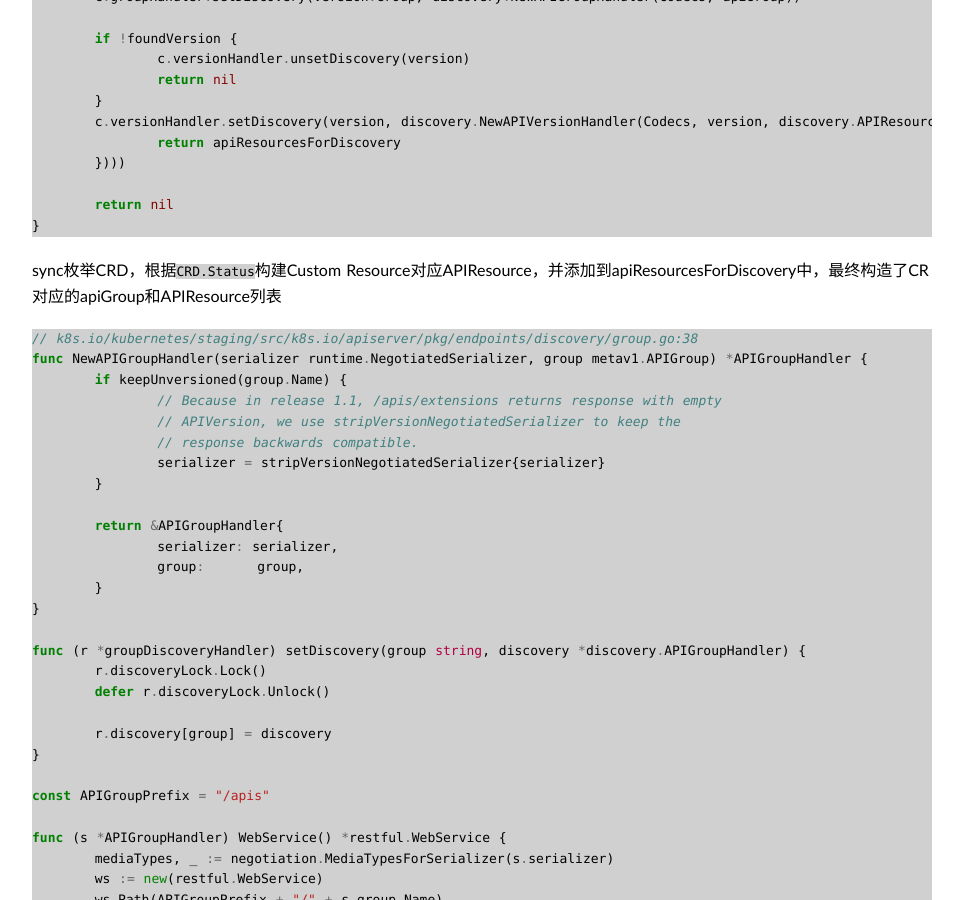
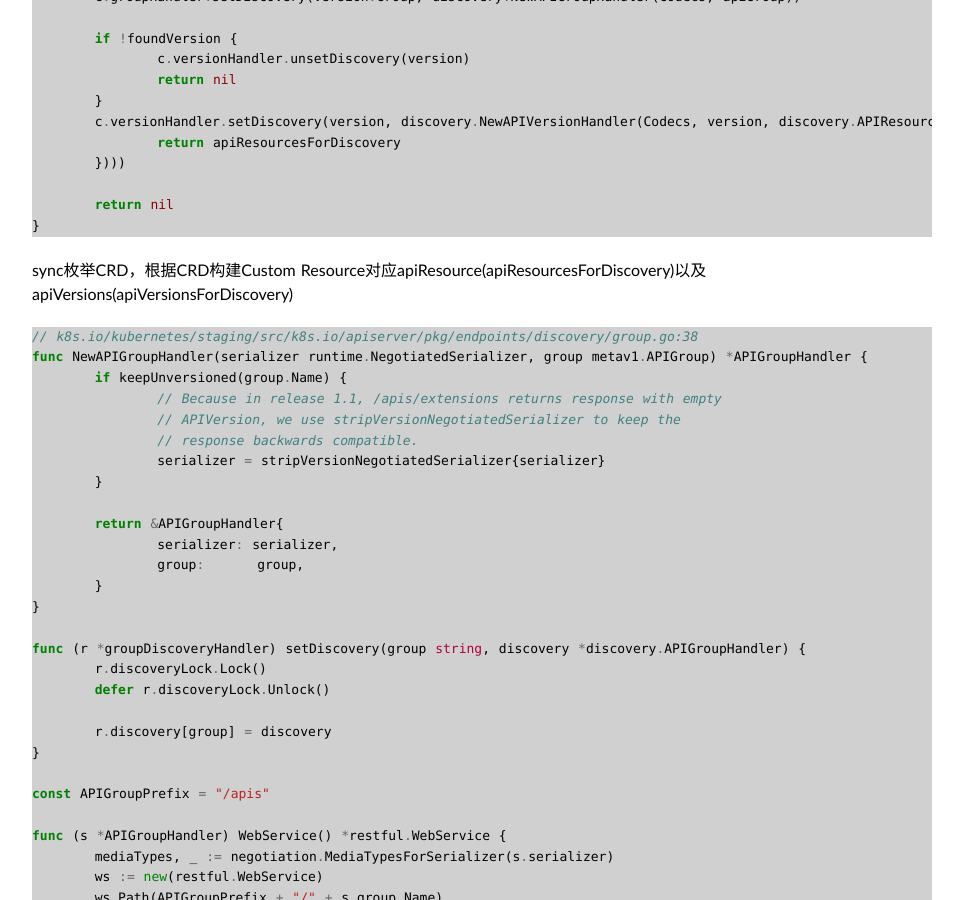
Before and after one commit to duyanghao/duyanghao.github.io, a Jekyll site: the page built from _posts/2020-12-22-kubernetes-apiExtensionsServer.md, in a window 1280 px wide and 900 px high, scrolled down 17711 px. Shown: the whole window, without its empty margins (158-1121 px from the left). Built offline with Jekyll 4.4.1, drawn with Linux system fonts in a browser that asks for light colours; some web fonts are replaced; comment, search, counter and statistics services are not loaded; some of the changed text lies outside the part shown.

Commit message:
update kubernetes extension apiserver
Signed-off-by: duyanghao <1294057873@qq.com>

````diff
--- a/_posts/2020-12-22-kubernetes-apiExtensionsServer.md
+++ b/_posts/2020-12-22-kubernetes-apiExtensionsServer.md
@@ -855,9 +855,7 @@ func (c *DiscoveryController) sync(version schema.GroupVersion) error {
 }
 ```
 
-sync枚举CRD，根据`CRD.Status`构建Custom Resource对应APIResource，并添加到apiResourcesForDiscovery中，最终构造了CR对应的apiGroup和APIResource列表
-
-
+sync枚举CRD，根据CRD构建Custom Resource对应apiResource(apiResourcesForDiscovery)以及apiVersions(apiVersionsForDiscovery)
 
 ```go
 // k8s.io/kubernetes/staging/src/k8s.io/apiserver/pkg/endpoints/discovery/group.go:38
````
Also changed, not shown: other parts of _posts/2020-12-22-kubernetes-apiExtensionsServer.md (+1 -1 lines).
